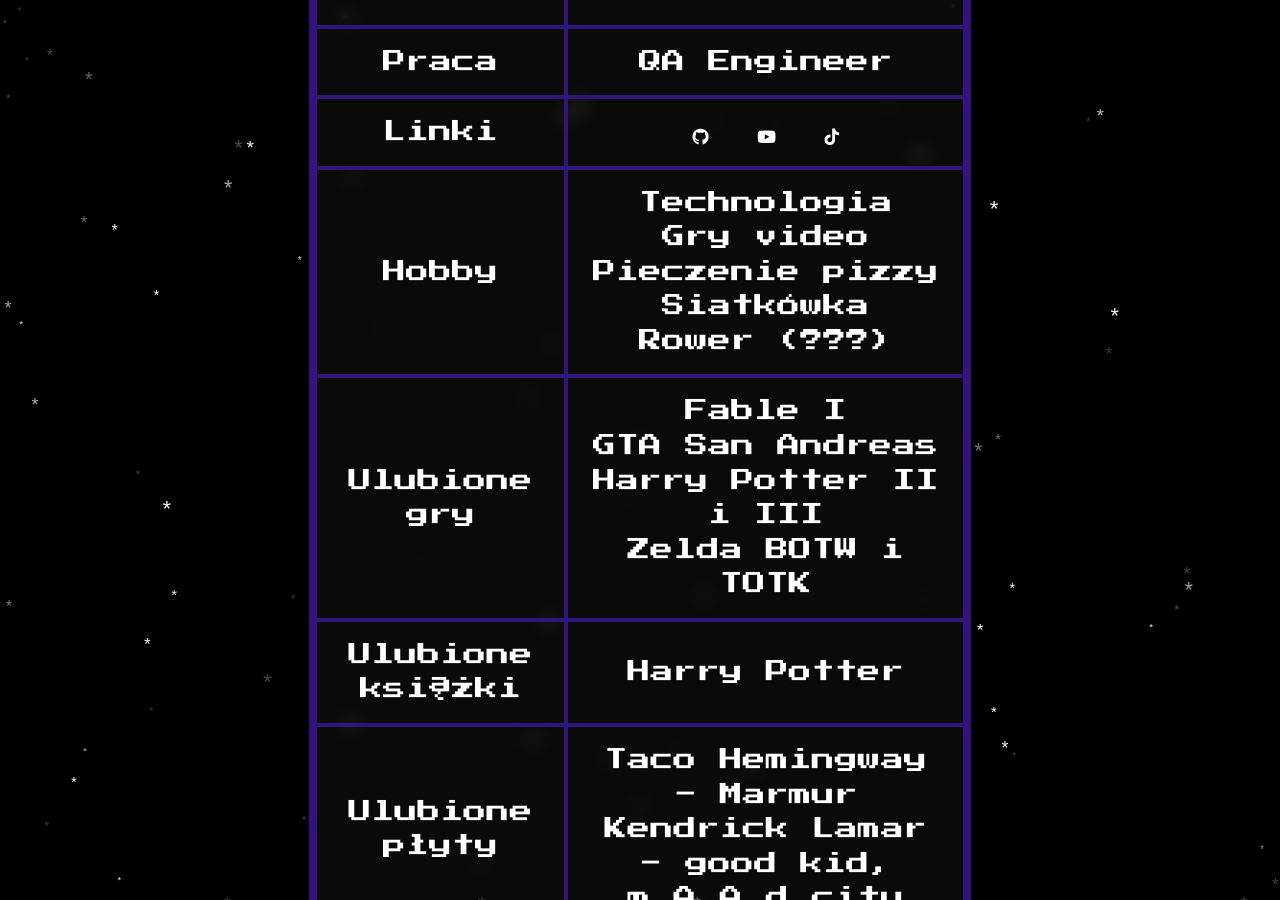
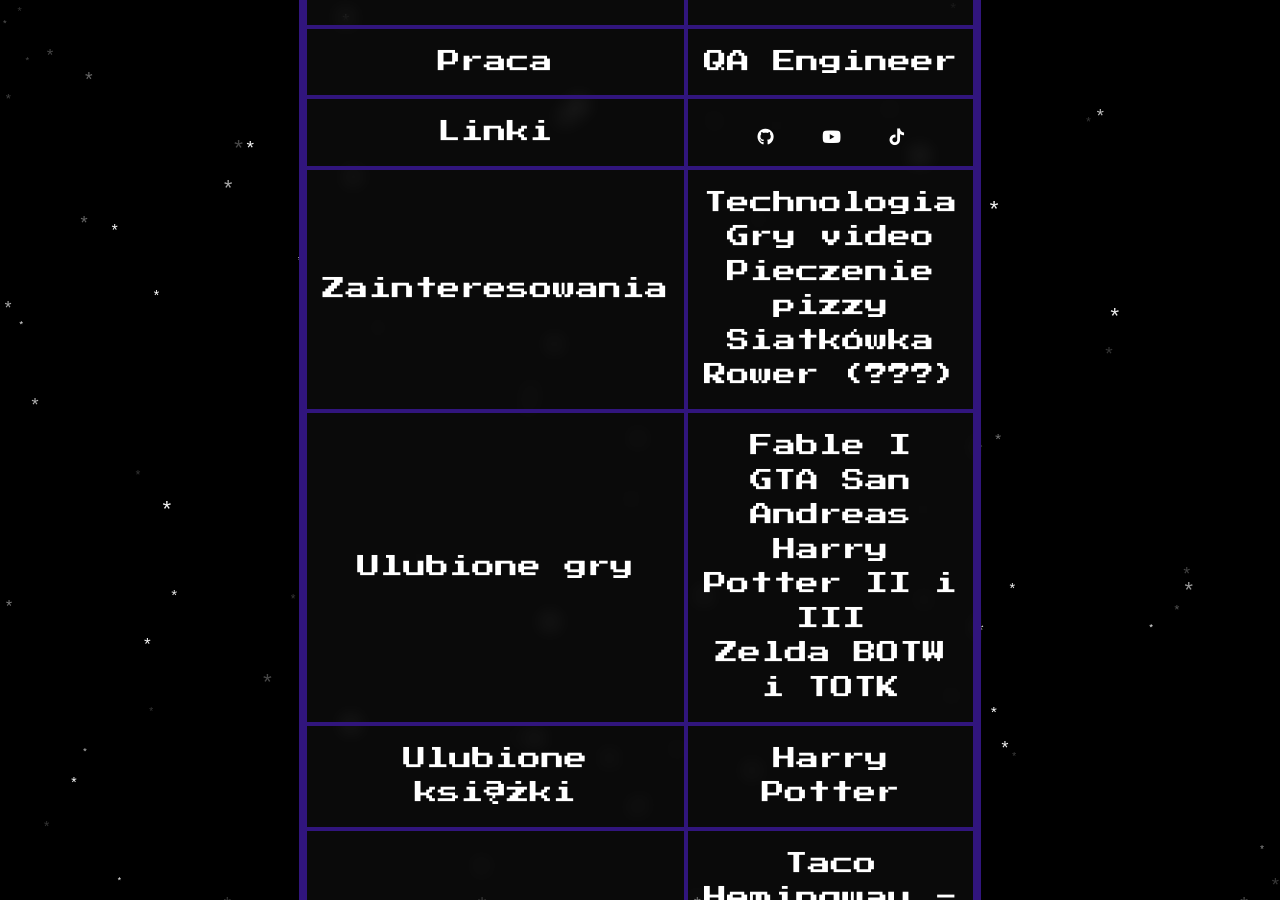
Before and after one commit to jaQbiak/jaqbiak, a Jekyll site: the page built from index.md, in a window 1280 px wide and 900 px high, scrolled down 432 px. Built offline with Jekyll 4.4.1, drawn with Linux system fonts in a browser that asks for light colours; nearby versions of some CDN libraries.

Commit message:
rename hobby

```diff
--- a/index.md
+++ b/index.md
@@ -24,7 +24,7 @@
             </td>
         </tr>
         <tr>
-            <td>Hobby</td>
+            <td>Zainteresowania</td>
             <td>
                 Technologia
                 <br>Gry video
```
